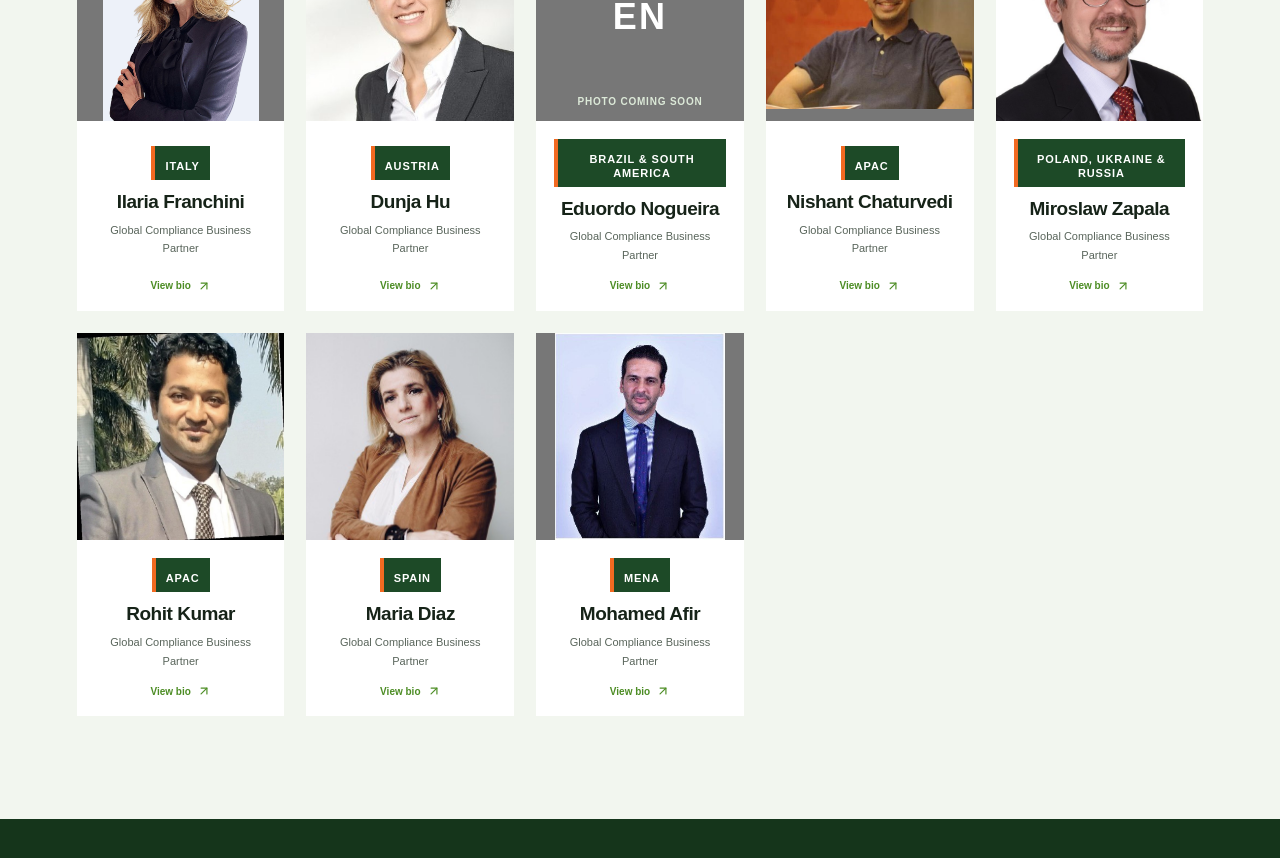
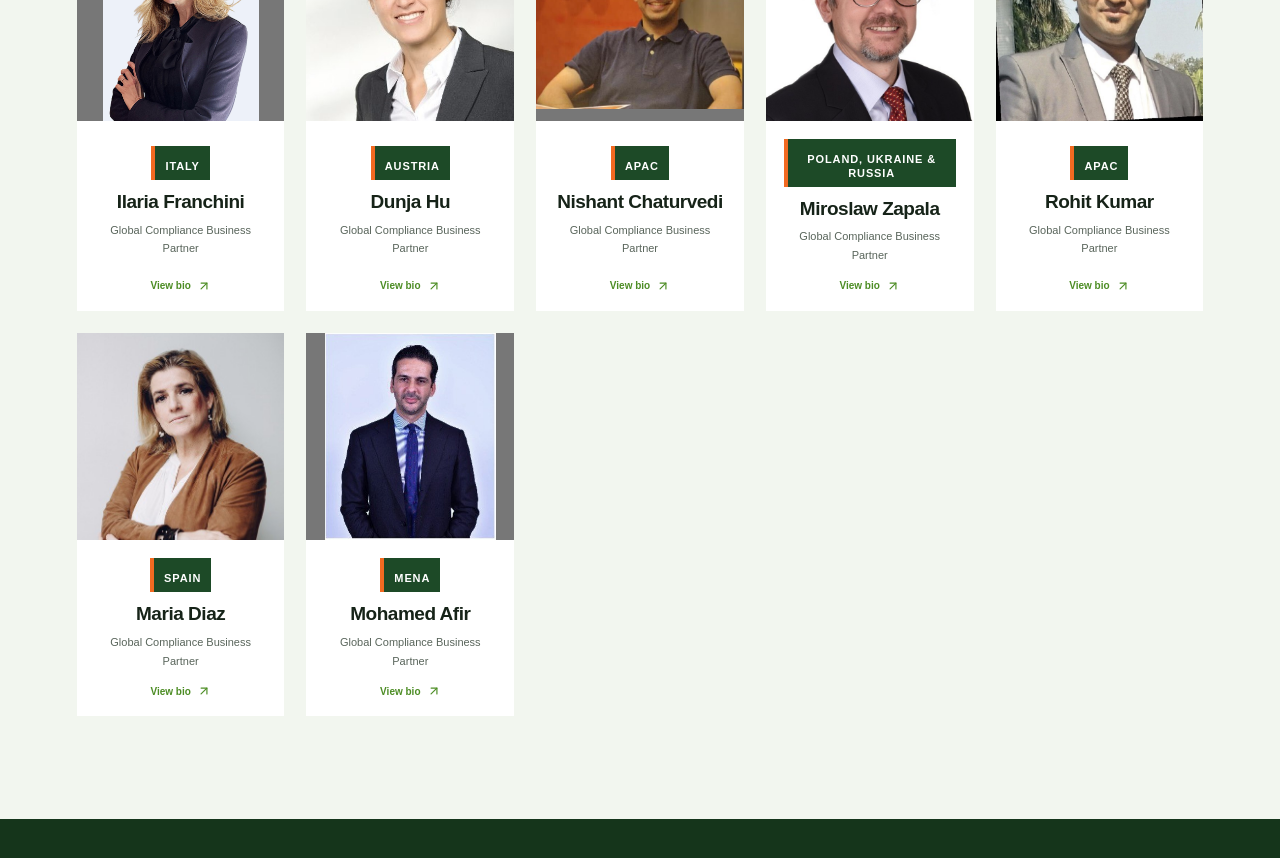
Before and after one commit to eunomiapharmaservices/Eunomia_New_Website, a Next.js app: page /team in a window 1280 px wide. Shown: the part 3120-3978 px from the top of the page. Built offline with nearby package versions, Linux system fonts and the light colour scheme.

Commit message:
Update homepage messaging, service imagery and team listing

```diff
--- a/data/compliancePartners.ts
+++ b/data/compliancePartners.ts
@@ -14,7 +14,6 @@ export const compliancePartners: CompliancePartner[] = [
   { name: "Karen Glade", country: "United States & Canada", role: "Global Compliance Business Partner", image: "/consultants/karen-glade.svg", bio: "Biography coming soon." },
   { name: "Ilaria Franchini", image: "/consultants/ilaria-franchini.svg", country: "Italy", role: "Global Compliance Business Partner", bio: "Biography coming soon." },
   { name: "Dunja Hu", country: "Austria", role: "Global Compliance Business Partner", image: "/consultants/dunja-hu.svg", bio: "Biography coming soon." },
-  { name: "Eduordo Nogueira", country: "Brazil & South America", role: "Global Compliance Business Partner", bio: "Biography coming soon." },
   { name: "Nishant Chaturvedi", country: "APAC", role: "Global Compliance Business Partner", image: "/consultants/nishant-chaturvedi.svg", bio: "Nishant Chaturvedi is a Legal, Ethics & Compliance professional with over 13 years of experience, including with Novartis and Sandoz. During his corporate career, he worked on legal, ethics, compliance, enterprise risk management and digital compliance initiatives. At Novartis, he played a key role in one of the company's largest global compliance transformation programmes, helping implement modern, risk-based compliance practices across the R&D organisation. He currently advises life sciences organisations and healthtech start-ups on digital compliance, AI governance and regulatory strategy, while contributing to thought leadership on the future of ethics and governance." },
   { name: "Miroslaw Zapala", country: "Poland, Ukraine & Russia", role: "Global Compliance Business Partner", image: "/consultants/miroslaw-zapala.svg", bio: "Biography coming soon." },
   { name: "Rohit Kumar", country: "APAC", role: "Global Compliance Business Partner", image: "/consultants/rohit-kumar.svg", bio: "Biography coming soon." },
```
